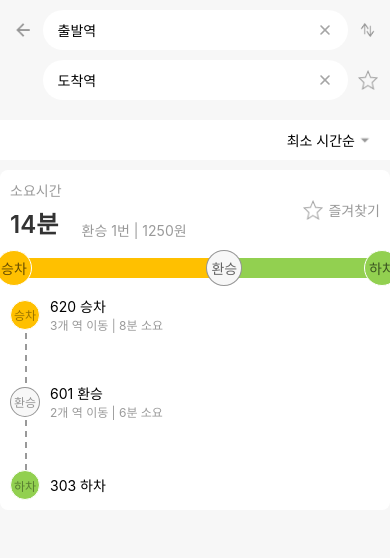
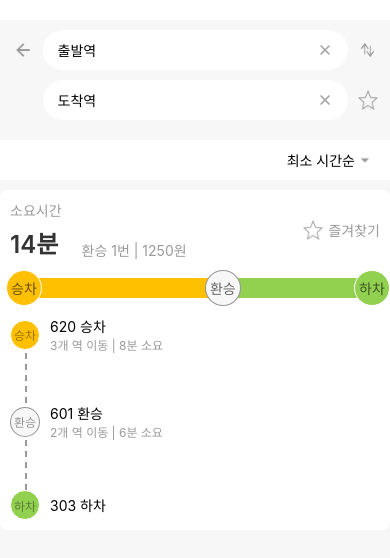
Before and after one commit to saebxxk/MMApp, a React Native app: screen / in a window 390 px wide. Shown: the top 558 px of the page. Built offline with nearby package versions, Linux system fonts and the light colour scheme.

Commit message:
그래프 수정_2

```diff
--- a/src/screens/SearchResult.jsx
+++ b/src/screens/SearchResult.jsx
@@ -1,4 +1,6 @@
 import React, { useState } from 'react';
+import { Platform, StatusBar } from 'react-native'; // Platform과 StatusBar 임포트
+
 import {
   View,
   TextInput,
@@ -114,7 +116,7 @@ const SearchResult = () => {
   const renderGraph = (steps) => {
     const totalDuration = steps.reduce((sum, step) => sum + step.duration, 0);
     let cumulativeWidth = 0; // 누적 너비 추적
-    const graphWidth = 368; // 그래프 전체 너비 고정
+    const graphWidth = 348; // 그래프 전체 너비 고정
 
     return (
       <View style={styles.graphContainer}>
@@ -127,17 +129,6 @@ const SearchResult = () => {
             // 다음 구간의 상태 확인
           const nextStep = steps[index + 1];
 
-
-          // 색상 결정: 다음 구간이 '하차'라면 하차색 적용
-          {/*const color =
-            nextStep?.type === '하차' || isLastSegment
-              ? stepColors['하차']
-              : stepColors[step.type] || defaultColor;
-
-          const borderColor =
-            nextStep?.type === '하차' || isLastSegment
-              ? stepBorderColors['하차']
-              : stepBorderColors[step.type] || defaultColor;*/}
 
 
             const color = stepColors[step.type] || defaultColor; // 동적 배경색
@@ -333,7 +324,9 @@ const SearchResult = () => {
 const styles = StyleSheet.create({
   container: {
     flex: 1, // 화며 전체 차지
-    backgroundColor: '#F7F7F7'
+    backgroundColor: '#F7F7F7',
+    marginTop: Platform.OS === 'android' ? StatusBar.currentHeight : 20, // 플랫폼별 marginTop 추가
+
   },
   // 검색 세션
   searchSection: {
@@ -525,9 +518,10 @@ const styles = StyleSheet.create({
   graphContainer: {
     height: 36,
     width: '100%',
-    maxWidth: 368, // 그래프 너비 고정
+    maxWidth: 348, // 그래프 너비 고정
     justifyContent: 'center', // 수직 중앙 정렬
     alignSelf: 'center',
+    alignItems: 'center', // 수직 중앙 정렬
     position: 'relative', // 화면 가운데 정렬
   },
   // 그래프 스타일 (그래프 전체 영역)
@@ -536,6 +530,7 @@ const styles = StyleSheet.create({
     alignItems: 'center', // 수직 중앙 정렬
     height: '100%',
     width: '100%', // 부모 컨테이너 높이에 맞춤
+
   },
   // 공통 원 스타일
   commonCircle: {
```
